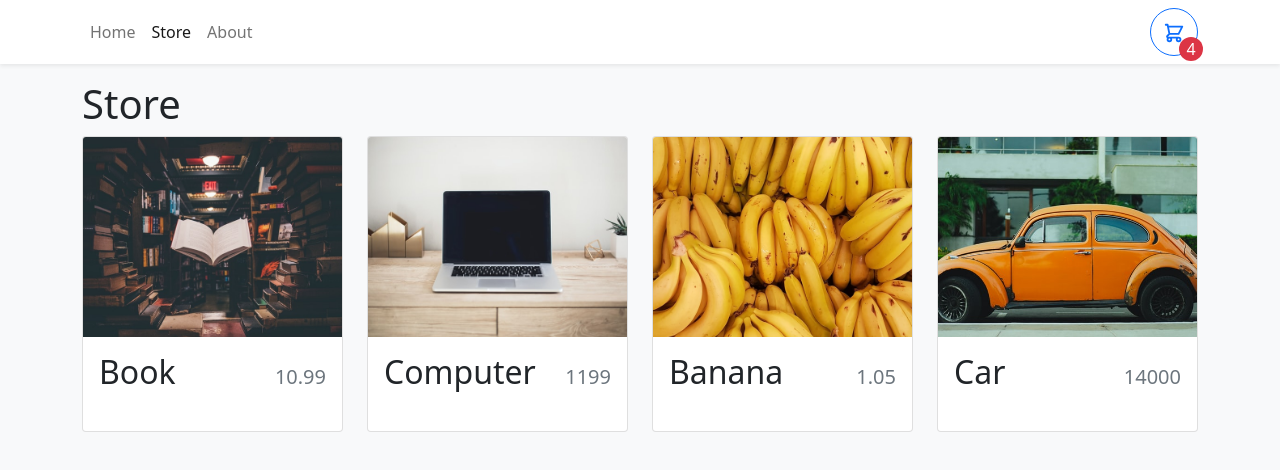
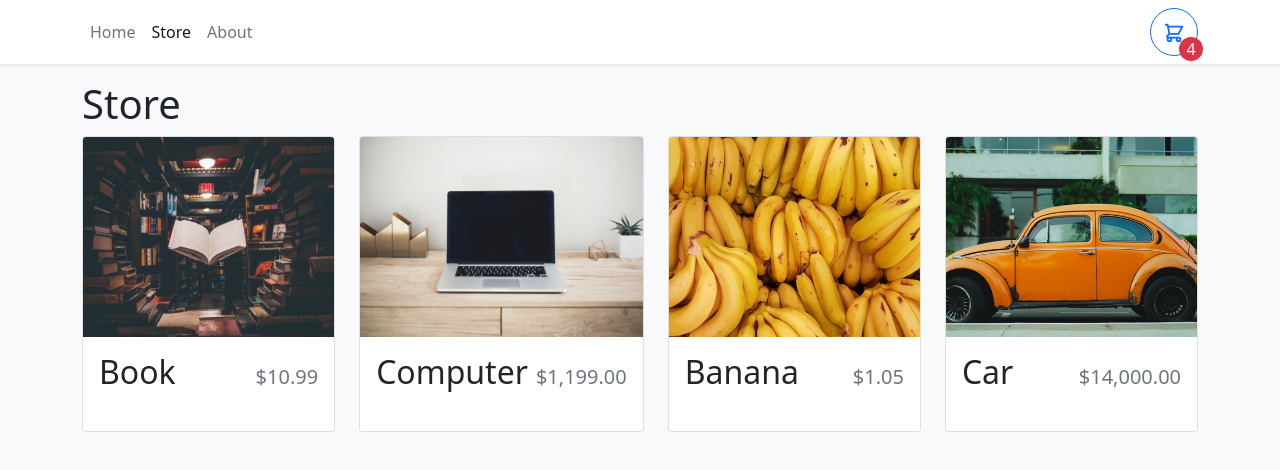
Before and after one commit to djsreeraj/shopping-cart, a React (Vite) app: page /store in a window 1280 px wide. Shown: the top 470 px of the page. Built offline with nearby package versions, Linux system fonts and the light colour scheme.

Commit message:
added currency formatting

```diff
--- a/src/components/StoreItem.tsx
+++ b/src/components/StoreItem.tsx
@@ -1,4 +1,5 @@
 import { Card } from "react-bootstrap"
+import { formatCurrency } from "../utilities/formatCurrency"
 
 type StoreItemProps = {
     id:number,
@@ -21,7 +22,7 @@ const StoreItem = ({id, name, price, imgUrl} : StoreItemProps) => {
             align-items-baseline
             mb-4">
                 <span className="fs-2">{name}</span>
-                <span className="ms-2 text-muted">{price}</span>
+                <span className="ms-2 text-muted">{formatCurrency(price)}</span>
 
             </Card.Title>
         </Card.Body>
--- /dev/null
+++ b/src/utilities/formatCurrency.ts
@@ -0,0 +1,8 @@
+const CURRENCY_FORMATTER = new Intl.NumberFormat(undefined, {
+    currency: "USD",
+    style: "currency"
+})
+
+export const formatCurrency = (number: number) => {
+  return CURRENCY_FORMATTER.format(number)
+}
```
